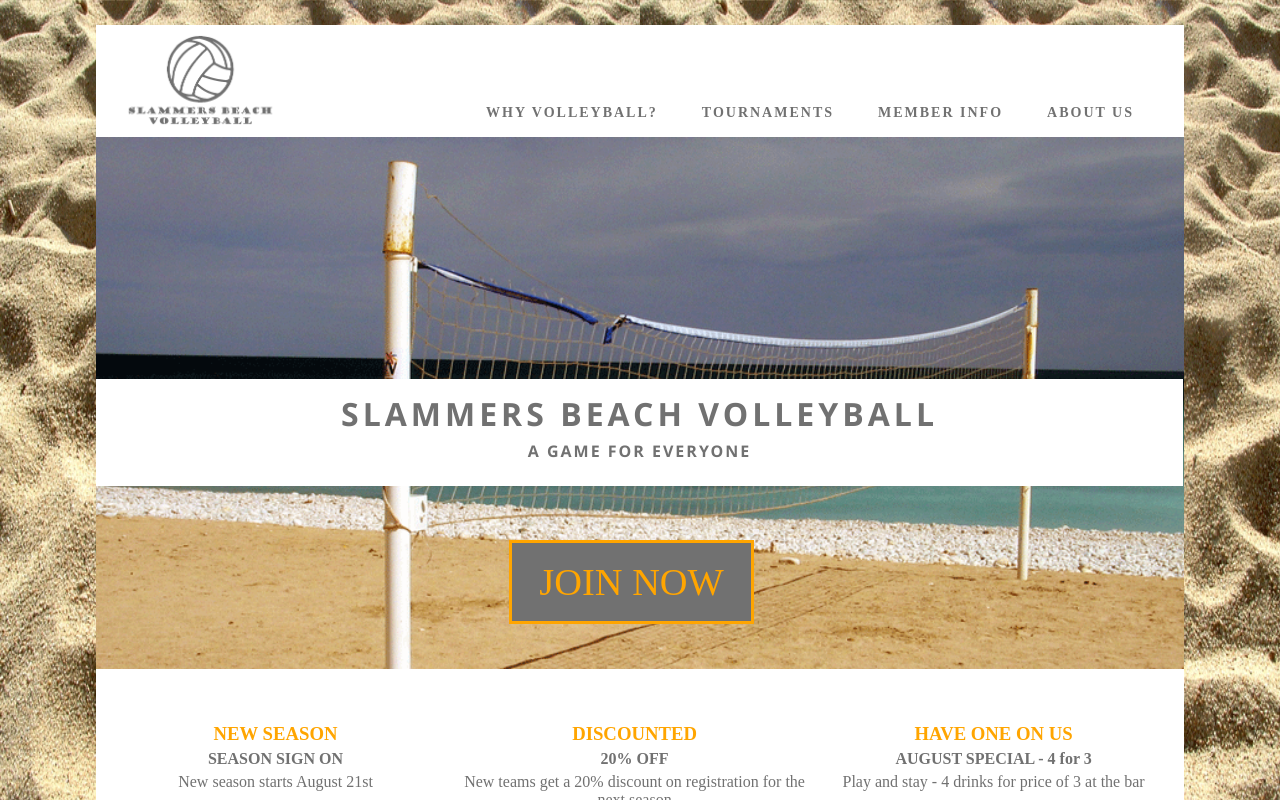
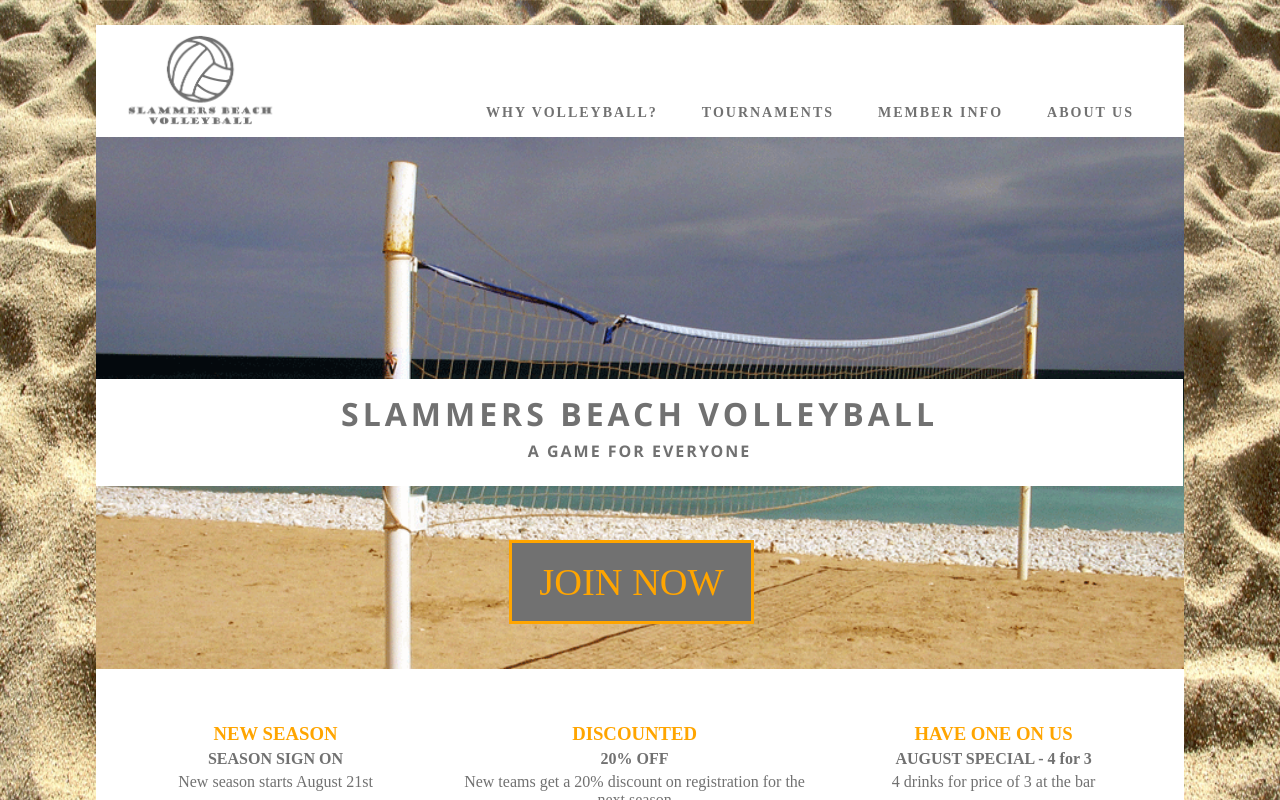
Before and after one commit to GregMcLindon/slammersBeachVolleyball, a plain HTML site: page index.html in a window 1280 px wide. Shown: the top 800 px of the page. Drawn offline with Linux system fonts and the light colour scheme.

Commit message:
modified 4 for 3 annoucement (testing git bash push)

```diff
--- a/index.html
+++ b/index.html
@@ -36,7 +36,7 @@
 		<!-- Annoucement2 -->
 		<div class="annoucementsContainer"><h3>DISCOUNTED</h3><h4>20%  OFF</h4><p>New teams get a 20% discount on registration for the next season</p></div>
 		<!-- Annoucement3 -->
-		<div class="annoucementsContainer"><h3>HAVE ONE ON US</h3><h4>AUGUST SPECIAL - 4 for 3</h4><p>Play and stay - 4 drinks for  price of 3 at the bar</p></div>
+		<div class="annoucementsContainer"><h3>HAVE ONE ON US</h3><h4>AUGUST SPECIAL - 4 for 3</h4><p>4 drinks for  price of 3 at the bar</p></div>
 	</div></div>
 <!-- black & white join now section at bottom of page -->
 		<div class="bannerJoinBW"><div class="bannerStrip2"><h2>SLAMMERS TOURNAMENT</h2>Nominations now open</div>
```
